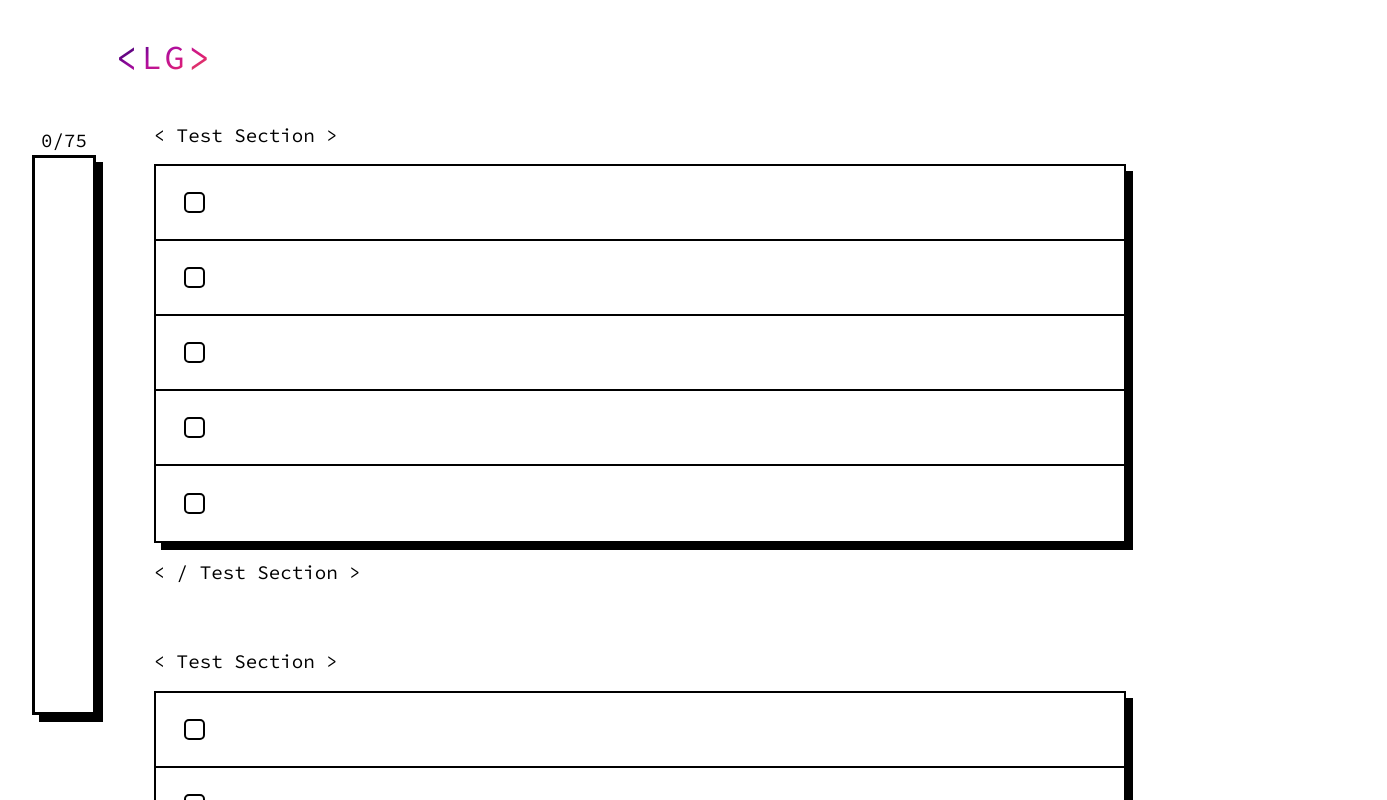
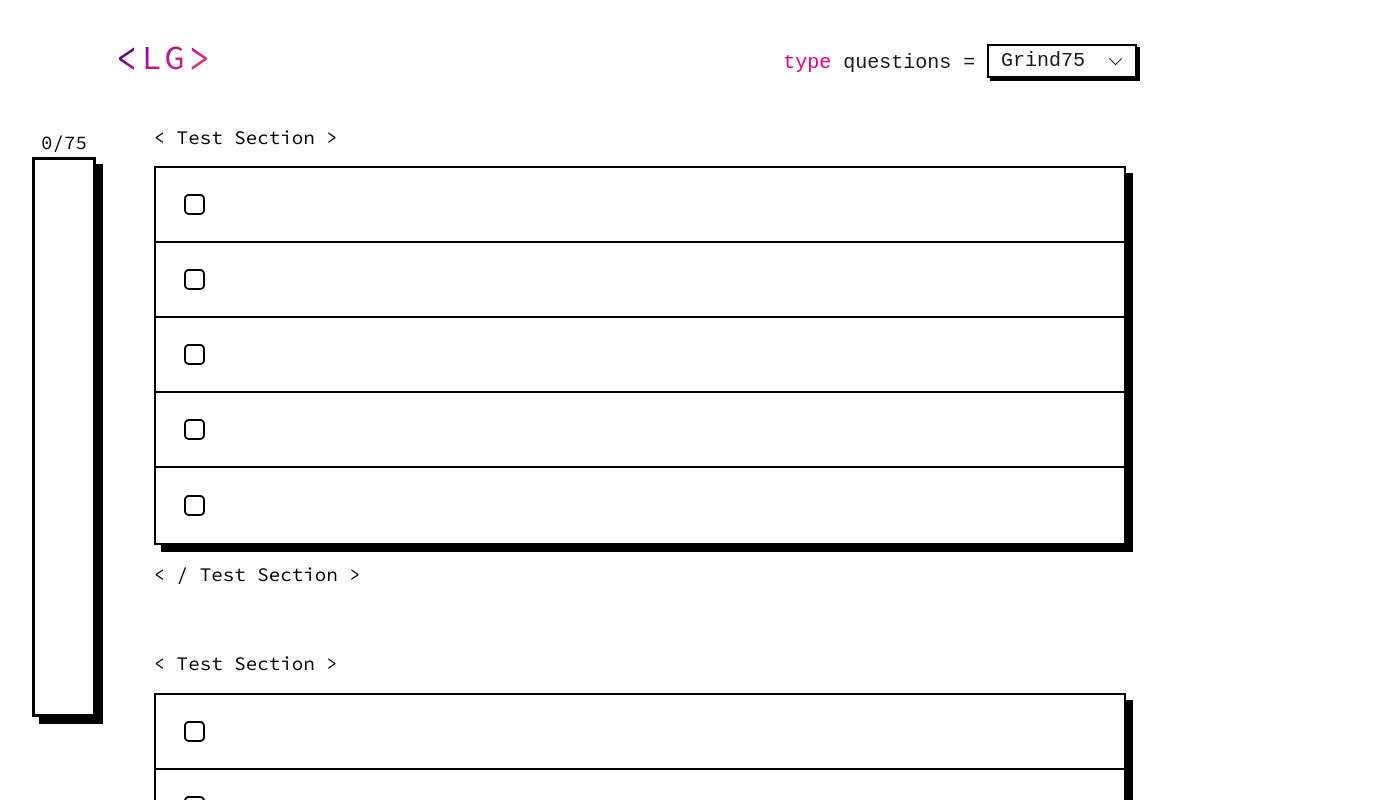
Before and after one commit to ElliotAdinolfi/LeetGrind, a Next.js app: page / in a window 1280 px wide. Shown: the top 800 px of the page, 1387 px wide, since content can reach past the window. Built offline with nearby package versions, Linux system fonts and the light colour scheme.

Commit message:
added dropdown

```diff
--- a/components/Nav.tsx
+++ b/components/Nav.tsx
@@ -1,6 +1,19 @@
 import styles from '../styles/Nav.module.css';
+import Image from 'next/image';
+import arrowDown from '../public/arrowDown.png'
+import { useState } from 'react';
 
 const Nav = () => {
+
+  const [ style, setStyle ] = useState({ opacity: "0"})
+
+  const clickedMenu = () => {
+    setStyle({ opacity: "1" })
+    setTimeout(() => {
+      setStyle({ opacity: "0" });
+    }, 2000);
+  };
+
   return (
     <div className={styles.navBar}>
       <div className={styles.leftNav}>
@@ -10,7 +23,22 @@ const Nav = () => {
         <span className={styles.logo}>{">"}</span>
       </div>
       <div className={styles.rightNav}>
-
+        <pre className={styles.type}>type </pre>
+        <pre className={styles.const}>questions = </pre>
+        <div>
+          <pre className={styles.menu} onClick={clickedMenu}>
+            Grind75
+            <Image
+              src={arrowDown}
+              alt="image of an arrow downward"
+              width={15}
+              height={15}
+            />
+          </pre>
+          <div className={styles.options} style={style}>
+            More Coming Soon! 😄
+          </div>
+        </div>
       </div>
     </div>
   )
--- a/styles/Nav.module.css
+++ b/styles/Nav.module.css
@@ -22,7 +22,11 @@
 
 .rightNav {
   display: flex;
-  align-items: center;
+  align-items: flex-end;
+  justify-content: center;
+  flex-direction: row;
+  color: var(--headline);
+  font-size: 1.25rem;
 }
 
 .logo {
@@ -49,3 +53,37 @@
   color: var(--headline);
   justify-content: space-between;
 }
+
+.menu {
+  outline: none;
+  border: 2px solid black;
+  background: none;
+  display: flex;
+  align-items: center;
+  justify-content: space-around;
+  width: 150px;
+  box-shadow: 3px 3px 0 0 rgb(0, 0, 0);
+  margin-right: 50px;
+}
+
+.menu:hover {
+  cursor: pointer;
+}
+
+.options {
+  position: absolute;
+  width: 400px;
+  transition: 1s;
+}
+
+.options:hover {
+  cursor: default;
+}
+
+.const {
+  color: var(--const);
+}
+
+.type {
+  color: var(--type);
+}
--- a/styles/globals.css
+++ b/styles/globals.css
@@ -8,6 +8,7 @@ html {
   --tertiary: hsl(230 100% 70%);
   --success: hsl(149, 95%, 45%);
   --error: hsl(341, 100%, 45%);
+  --type: #e60082;
 }
 
 /*
```
Also changed, not shown: public/arrowDown.png (added).
